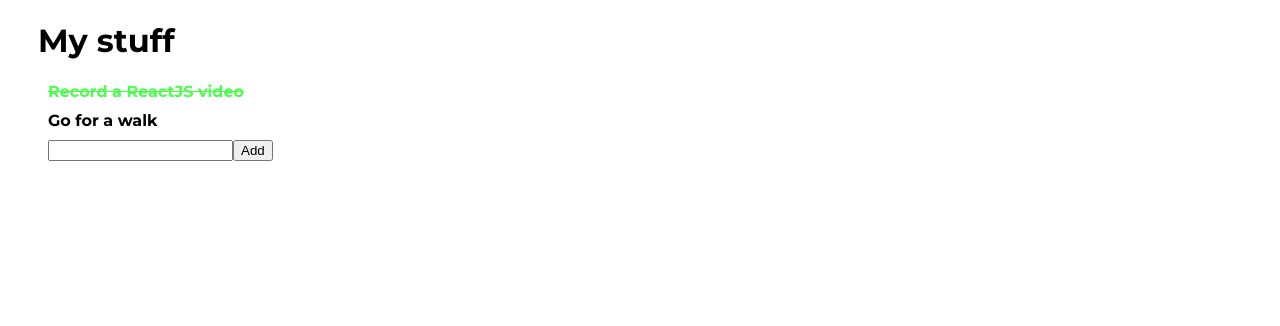
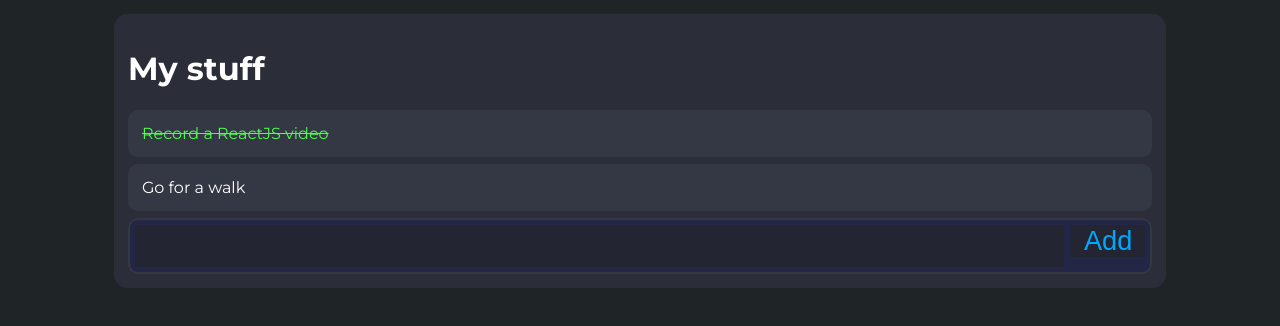
Before and after one commit to magikabdul/react-learnig, a React (Create React App) app: page / in a window 1280 px wide. Shown: the top 326 px of the page. Built offline with nearby package versions, Linux system fonts and the light colour scheme.

Commit message:
feat: added css styles

```diff
--- a/src/components/NewToDoForm/NewToDoForm.js
+++ b/src/components/NewToDoForm/NewToDoForm.js
@@ -1,8 +1,10 @@
 import React from 'react';
 
 export const NewToDoForm = props => (
-   <div>
-      <input type="text" onChange={props.onChange} value={props.draft} />
-      <button onClick={props.onSubmit}>Add</button>
+   <div className="form">
+      <input className="form__input" type="text" onChange={props.onChange} value={props.draft} />
+      <button className="form__button" onClick={props.onSubmit}>
+         Add
+      </button>
    </div>
 );
--- a/src/components/ToDoItem/ToDoItem.js
+++ b/src/components/ToDoItem/ToDoItem.js
@@ -12,8 +12,12 @@ export class ToDoItem extends Component {
    };
    render() {
       const { text } = this.props;
-		return (<div onClick={this.toggleDone} className={this.state.done ? 'doneToDo' : ''}>
+      return (
+         <div className="item">
+            <div onClick={this.toggleDone} className={this.state.done ? 'doneToDo' : ''}>
                {text}
-		</div>);
+            </div>
+         </div>
+      );
    }
 }
--- a/src/containers/ToDoList/ToDoList.js
+++ b/src/containers/ToDoList/ToDoList.js
@@ -18,7 +18,7 @@ export class ToDoList extends Component {
 	render() {
 		const { title } = this.props;
 		const { tasks, draft } = this.state;
-		return (<div>
+		return (<div className="container">
 			<h1>{title}</h1>
 			{tasks.map(task => (<ToDoItem text={task.text} done={task.done} />))}
 			<NewToDoForm onSubmit={this.addToDo} onChange={this.updateDraft} draft={draft} />
--- a/src/scss/main.scss
+++ b/src/scss/main.scss
@@ -2,11 +2,56 @@
 
 body {
    font-family: 'Montserrat', sans-serif;
+   margin: 0;
+   padding: 0;
+   background: #1f2427;
+   color: #fff;
 }
 
-div {
-   margin: 10px;
-   font-weight: 700;
+.container {
+   background: #2b2e39;
+   margin: 0 auto;
+   width: 80%;
+   min-width: 600px;
+   padding: 14px;
+   border-radius: 14px;
+   margin-top: 14px;
+}
+
+.item {
+   background: #343744;
+   border-radius: 10px;
+   padding: 14px;
+   margin-bottom: 7px;
+}
+
+.form {
+   display: flex;
+   justify-content: space-between;
+   border: 2px solid #343744;
+   background: #232644;
+   border-radius: 10px;
+   padding: 5px;
+   &__button {
+      background: #232632;
+      color: #00a7fa;
+      width: 80px;
+      height: 32px;
+      font-size: 1.7rem;
+      border: 0px;
+      display: flex;
+      justify-content: center;
+      align-items: center;
+   }
+   &__input {
+      padding: 5px;
+      font-size: 1.7rem;
+      background: #232632;
+      color: #d3d4d6;
+      width: 100%;
+      margin-right: 7px;
+      border: 0px;
+   }
 }
 
 .doneToDo {
```
Lines whose indentation alone changed are shown as unchanged.
